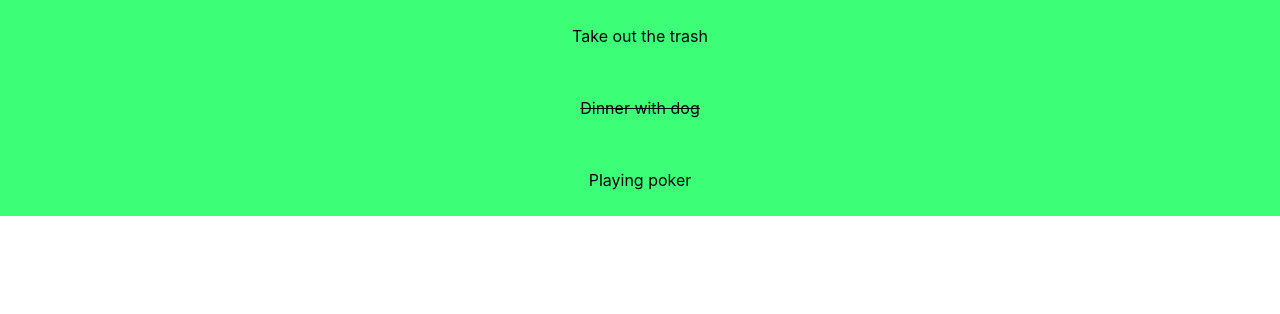
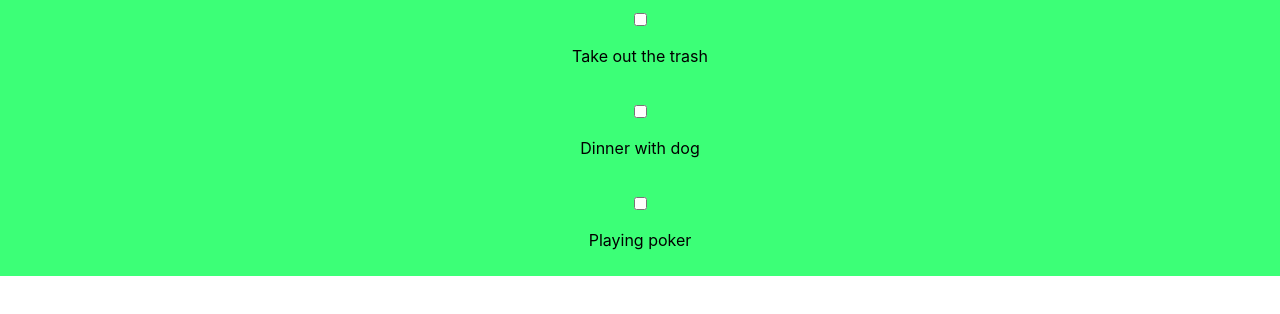
Before and after one commit to derkaczes/react-todo-list, a React (Create React App) app: page / in a window 1280 px wide. Shown: the top 314 px of the page. Built offline with nearby package versions, Linux system fonts and the light colour scheme; the HTML template or start-up script is replaced by a standard one.

Commit message:
Create mark complete function

```diff
--- a/src/App.js
+++ b/src/App.js
@@ -13,7 +13,7 @@
       {
         id: 2,
         title: 'Dinner with dog',
-        completed: true
+        completed: false
       },
       {
         id: 3,
@@ -23,11 +23,20 @@
     ]
   };
 
+  markComplete = (id) => {
+    this.setState({todos: this.state.todos.map(todo => {
+      if(todo.id === id) {
+        todo.completed = !todo.completed;
+      }
+      return todo;
+    }) })
+  }
+
   render() {
     console.log(this.state.todos);
     return (
       <div className="App">
-        <Todos todos={this.state.todos}/>
+        <Todos todos={this.state.todos} markComplete={this.markComplete}/>
       </div>
     );
   }
--- a/src/components/TodoItem.jsx
+++ b/src/components/TodoItem.jsx
@@ -7,14 +7,17 @@
             background: '#3CFF77',
             padding: '10px',
             borderBotton: '1px #ccc dotted',
-            textDecoration: this.props.todo.completed ?
-                'line-through' : 'none'
+            textDecoration: this.props.todo.completed ? 'line-through' : 'none'
         }
     }
+
     render() {
+        const { id, title } = this.props.todo;
         return (
             <div style={this.getStyle()}>
-                <p>{this.props.todo.title}</p>
+                <input type="checkbox" onChange={this.props.markComplete.bind
+                (this, id)} /> {' '}
+                <p>{title}</p>
             </div>
         )
     }
--- a/src/components/Todos.jsx
+++ b/src/components/Todos.jsx
@@ -3,9 +3,13 @@
 import PropTypes from 'prop-types';
 
 class Todos extends Component {
+    markComplete = () => {
+        console.log('hello');
+    }
+
     render() {
         return this.props.todos.map((todo) => (
-        <TodoItem key={todo.id} todo = {todo}/>
+        <TodoItem key={todo.id} todo = {todo} markComplete={this.props.markComplete}/>
         ));
     }
 }
```
